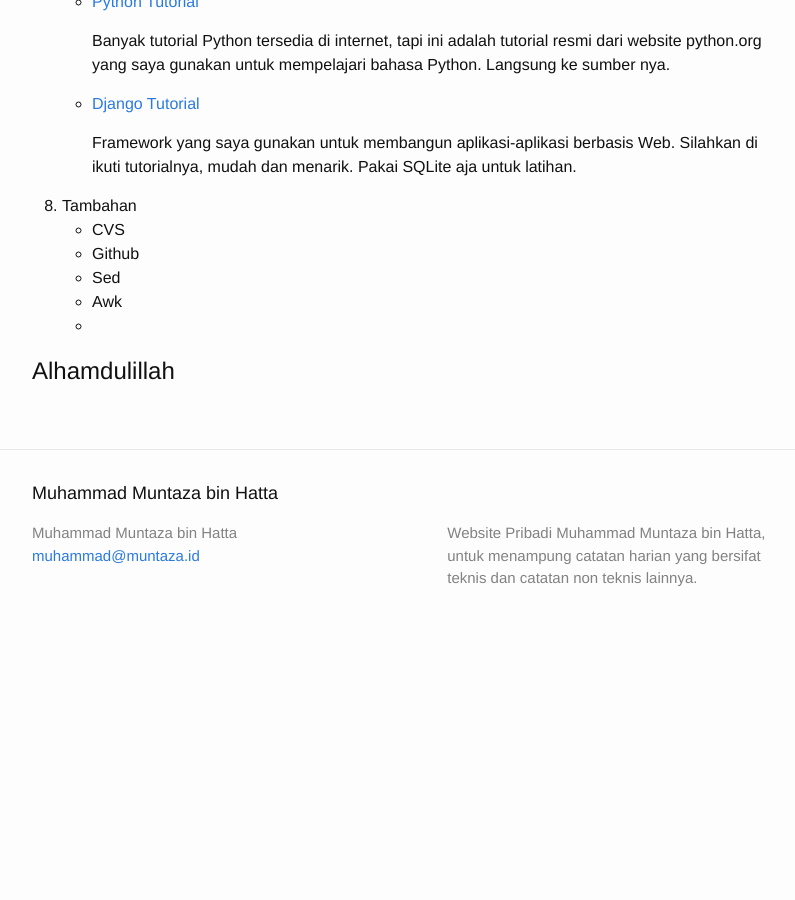
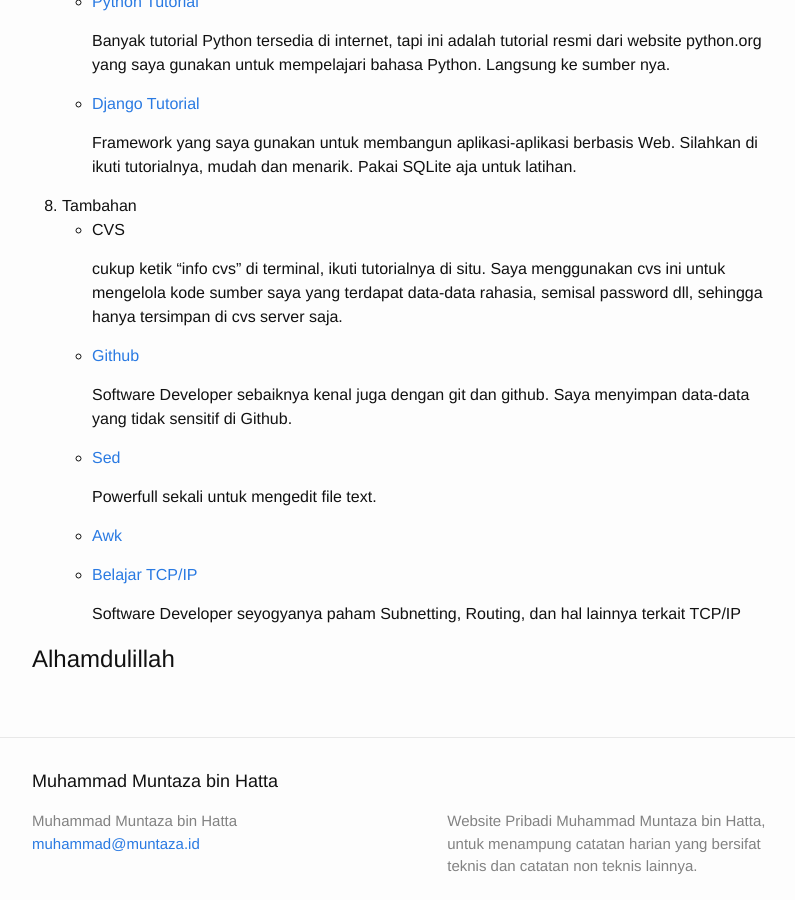
Before and after one commit to muntaza/muntaza.github.io, a Jekyll site: the page built from _posts/2018-12-30-belajar-mandiri-pemprograman.markdown, in a window 1280 px wide and 900 px high, scrolled down 2196 px. Shown: the whole window, without its empty margins (238-1033 px from the left). Built offline with Jekyll 4.4.1, drawn with Linux system fonts in a browser that asks for light colours; before the commit the page ends 2846 px from its top, so only the background shows below that.

Commit message:
Perbaiki Catatan

```diff
--- a/_posts/2018-12-30-belajar-mandiri-pemprograman.markdown
+++ b/_posts/2018-12-30-belajar-mandiri-pemprograman.markdown
@@ -120,11 +120,27 @@ menghasilkan Software Developer (Programmer) yang handal.
 	    di ikuti tutorialnya, mudah dan menarik. Pakai SQLite aja untuk latihan.
 
 9.  Tambahan
-    -	[]()CVS
-    -	[]()Github
-    -	[]()Sed
-    -	[]()Awk
-    -	[]()
+    -	CVS
+
+	    cukup ketik "info cvs" di terminal, ikuti tutorialnya di situ. Saya menggunakan cvs
+	    ini untuk mengelola kode sumber saya yang terdapat data-data rahasia, semisal
+	    password dll, sehingga hanya tersimpan di cvs server saja.
+
+    -	[Github](https://guides.github.com/)
+
+	    Software Developer sebaiknya kenal juga dengan git dan github. Saya menyimpan data-data
+	    yang tidak sensitif di Github.
+
+    -	[Sed](http://www.grymoire.com/Unix/Sed.html)
+
+	    Powerfull sekali untuk mengedit file text.
+
+    -	[Awk](http://www.grymoire.com/Unix/Awk.html)
+
+    -   [Belajar TCP/IP](https://www.google.com/search?q=learn+tcp+ip)
+
+	    Software Developer seyogyanya paham Subnetting, Routing, dan hal lainnya
+	    terkait TCP/IP
 
 
 
```
